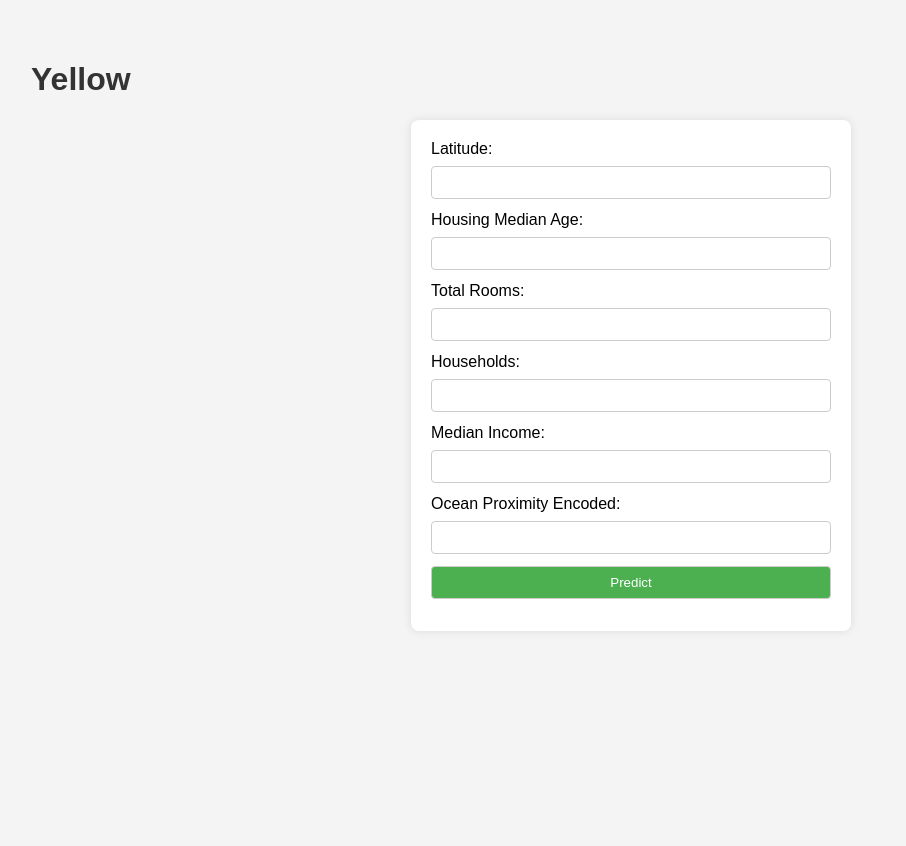
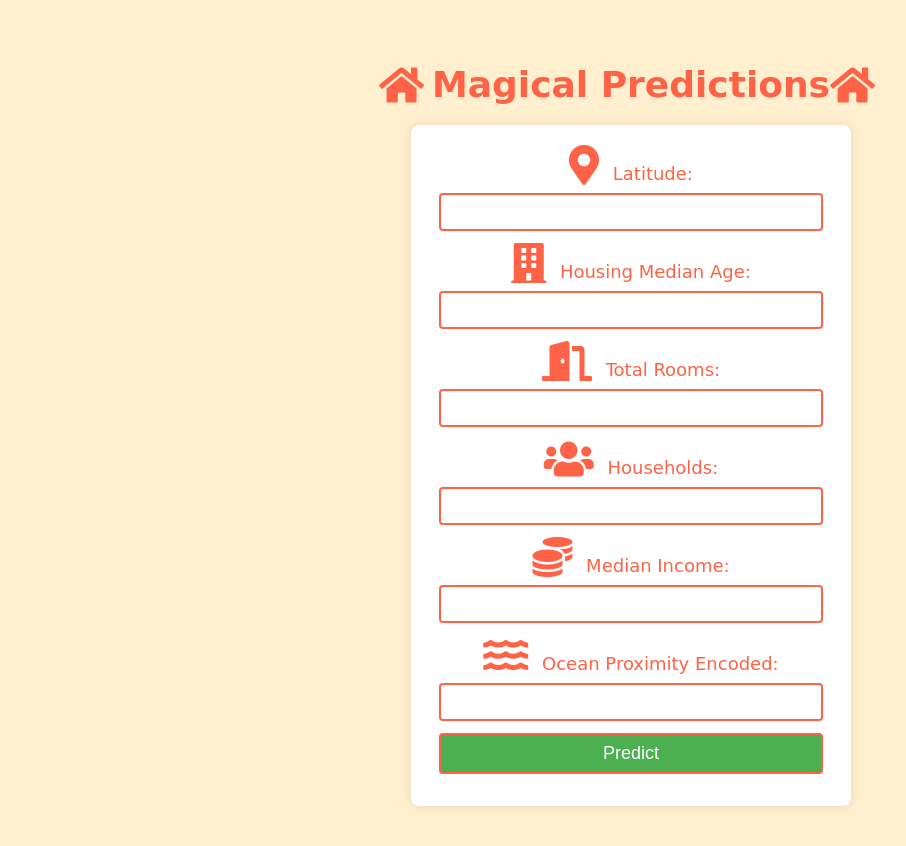
Before and after one commit to Saibalajinikki/Linear-Regression-Housing, a Flask app: page / in a window 1280 px wide. Shown: the whole page, without its empty margins (9-915 px from the left). Before the commit the page ends 599 px from the top, so only its background shows below. Run offline with Flask 3, Linux system fonts and the light colour scheme; parts of the project's set-up code (start-up, migrations or seed data) failed here and were passed over.

Commit message:
Docker and Github actions commit

```diff
--- a/templates/home.html
+++ b/templates/home.html
@@ -4,16 +4,29 @@
     <meta charset="UTF-8">
     <meta name="viewport" content="width=device-width, initial-scale=1.0">
     <title>Home</title>
+    <link rel="stylesheet" href="https://cdnjs.cloudflare.com/ajax/libs/font-awesome/5.15.2/css/all.min.css">
     <style>
         body {
-            font-family: 'Arial', sans-serif;
+            font-family: 'Comic Sans MS', cursive;
             margin: 20px;
             padding: 20px;
-            background-color: #f4f4f4;
+            background-color: #ffefcf;
         }
 
         h1 {
-            color: #333;
+            color: #ff6347;
+            text-align: center;
+            font-size: 36px;
+            margin-bottom: 20px;
+            display: flex;
+            align-items: center;
+            justify-content: center;
+        }
+
+        .icon {
+            color: #ff6347;
+            font-size: 40px;
+            margin-right: 8px;
         }
 
         form {
@@ -23,26 +36,33 @@
             box-shadow: 0 0 10px rgba(0, 0, 0, 0.1);
             max-width: 400px;
             margin: auto;
+            display: flex;
+            flex-direction: column;
+            align-items: center;
         }
 
         label {
             display: block;
             margin-bottom: 8px;
+            color: #ff6347;
+            font-size: 18px;
         }
 
         input {
-            width: 100%;
+            width: calc(100% - 16px);
             padding: 8px;
             margin-bottom: 12px;
             box-sizing: border-box;
-            border: 1px solid #ccc;
+            border: 2px solid #ff6347;
             border-radius: 4px;
+            font-size: 16px;
         }
 
         input[type="submit"] {
             background-color: #4caf50;
             color: #fff;
             cursor: pointer;
+            font-size: 18px;
         }
 
         input[type="submit"]:hover {
@@ -52,29 +72,31 @@
         p {
             color: #333;
             margin-top: 20px;
+            text-align: center;
+            font-size: 18px;
         }
     </style>
 </head>
 <body>
-    <h1>Yellow</h1>
+    <h1><i class="fas fa-home icon"></i> Magical Predictions <i class="fas fa-home icon"></i></h1>
 
     <form action="/predict" method="post">
-        <label for="latitude">Latitude:</label>
+        <label for="latitude"><i class="fas fa-map-marker-alt icon"></i> Latitude:</label>
         <input type="text" name="latitude" id="latitude" required>
 
-        <label for="housing_median_age">Housing Median Age:</label>
+        <label for="housing_median_age"><i class="fas fa-building icon"></i> Housing Median Age:</label>
         <input type="text" name="housing_median_age" id="housing_median_age" required>
 
-        <label for="total_rooms">Total Rooms:</label>
+        <label for="total_rooms"><i class="fas fa-door-open icon"></i> Total Rooms:</label>
         <input type="text" name="total_rooms" id="total_rooms" required>
 
-        <label for="households">Households:</label>
+        <label for="households"><i class="fas fa-users icon"></i> Households:</label>
         <input type="text" name="households" id="households" required>
 
-        <label for="median_income">Median Income:</label>
+        <label for="median_income"><i class="fas fa-coins icon"></i> Median Income:</label>
         <input type="text" name="median_income" id="median_income" required>
 
-        <label for="ocean_proximity_encoded">Ocean Proximity Encoded:</label>
+        <label for="ocean_proximity_encoded"><i class="fas fa-water icon"></i> Ocean Proximity Encoded:</label>
         <input type="text" name="ocean_proximity_encoded" id="ocean_proximity_encoded" required>
 
         <input type="submit" value="Predict">
```
Also changed, not shown: .github/workflows/main.yaml (added), 1 other file.
